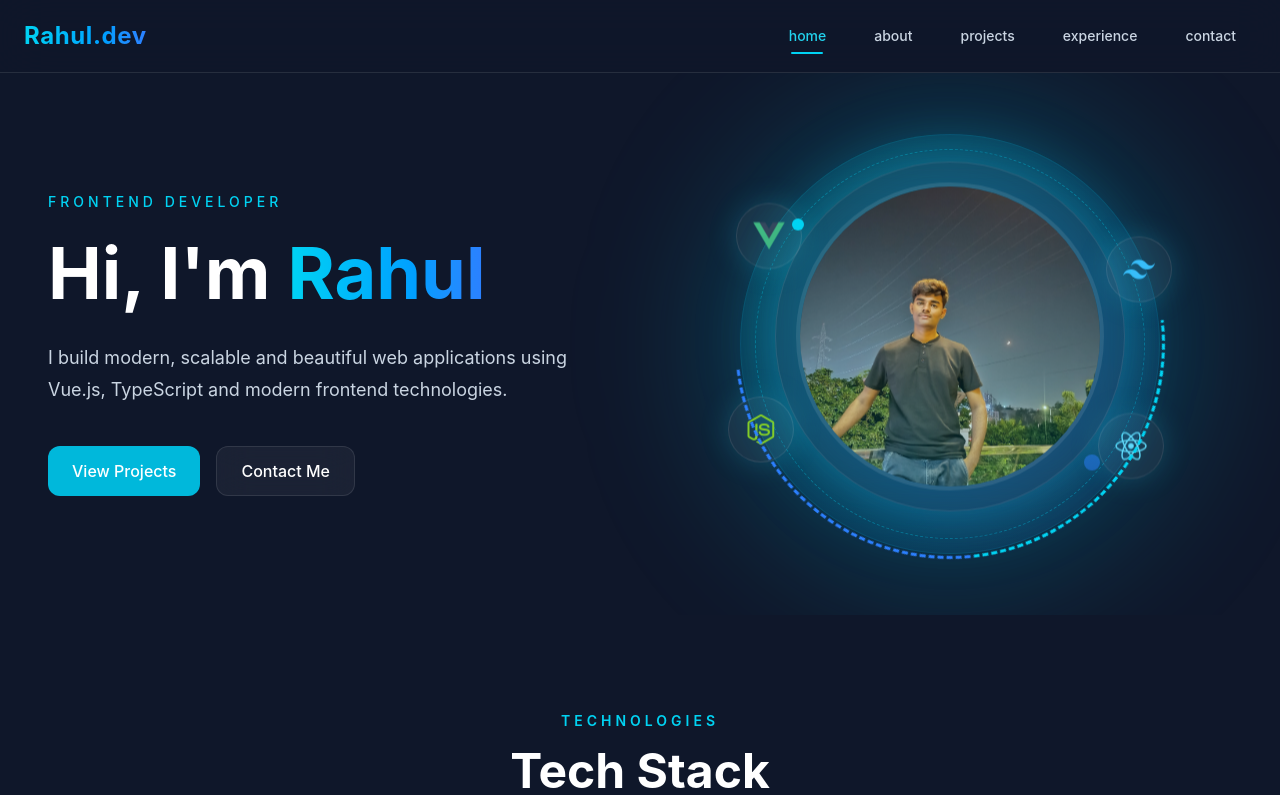
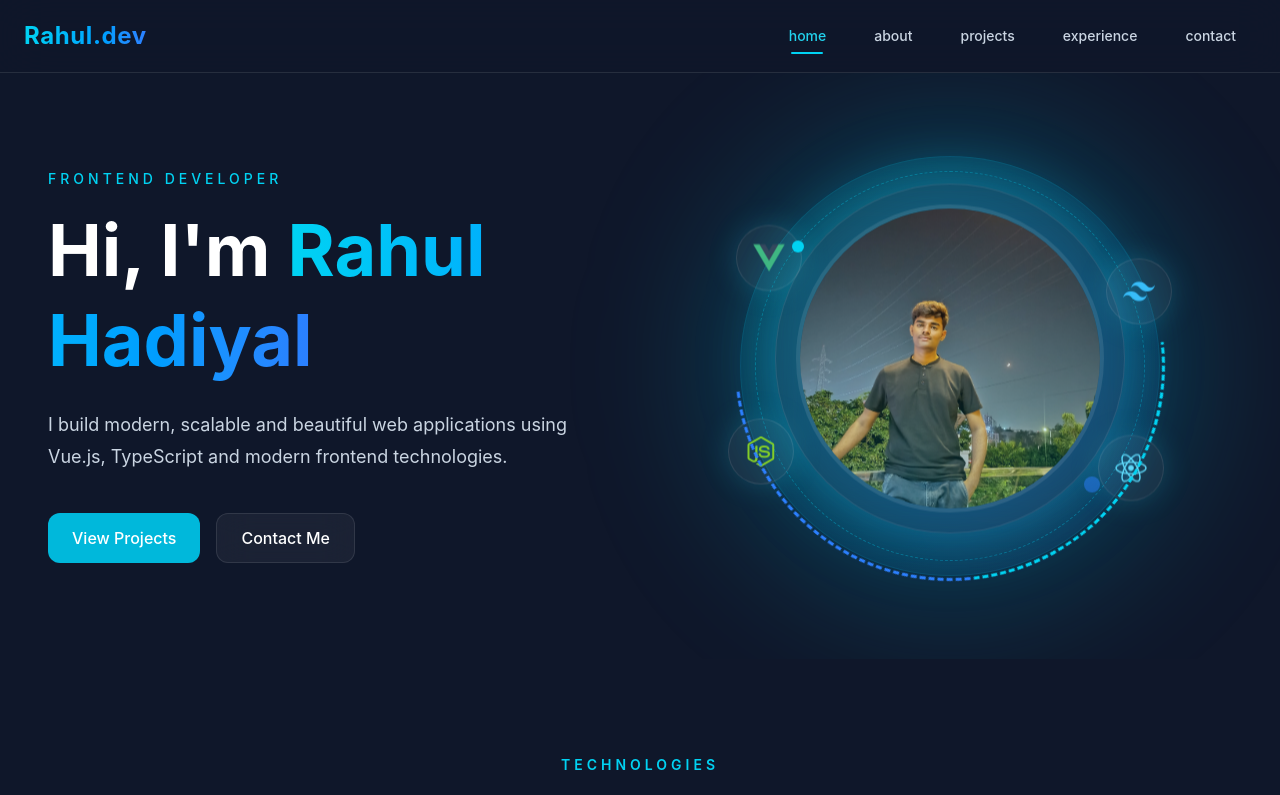
Before and after one commit to rahulhalbiorix/Dev-portfolio, a Vue app: page / in a window 1280 px wide. Shown: the top 795 px of the page. Built offline with nearby package versions, Linux system fonts and the light colour scheme.

Commit message:
add-surname

```diff
--- a/src/components/home/HeroSection.vue
+++ b/src/components/home/HeroSection.vue
@@ -11,7 +11,7 @@
           Hi, I'm
 
           <span class="bg-gradient-to-r from-cyan-400 to-blue-500 bg-clip-text text-transparent">
-            Rahul
+            Rahul Hadiyal
           </span>
         </h1>
 
```
